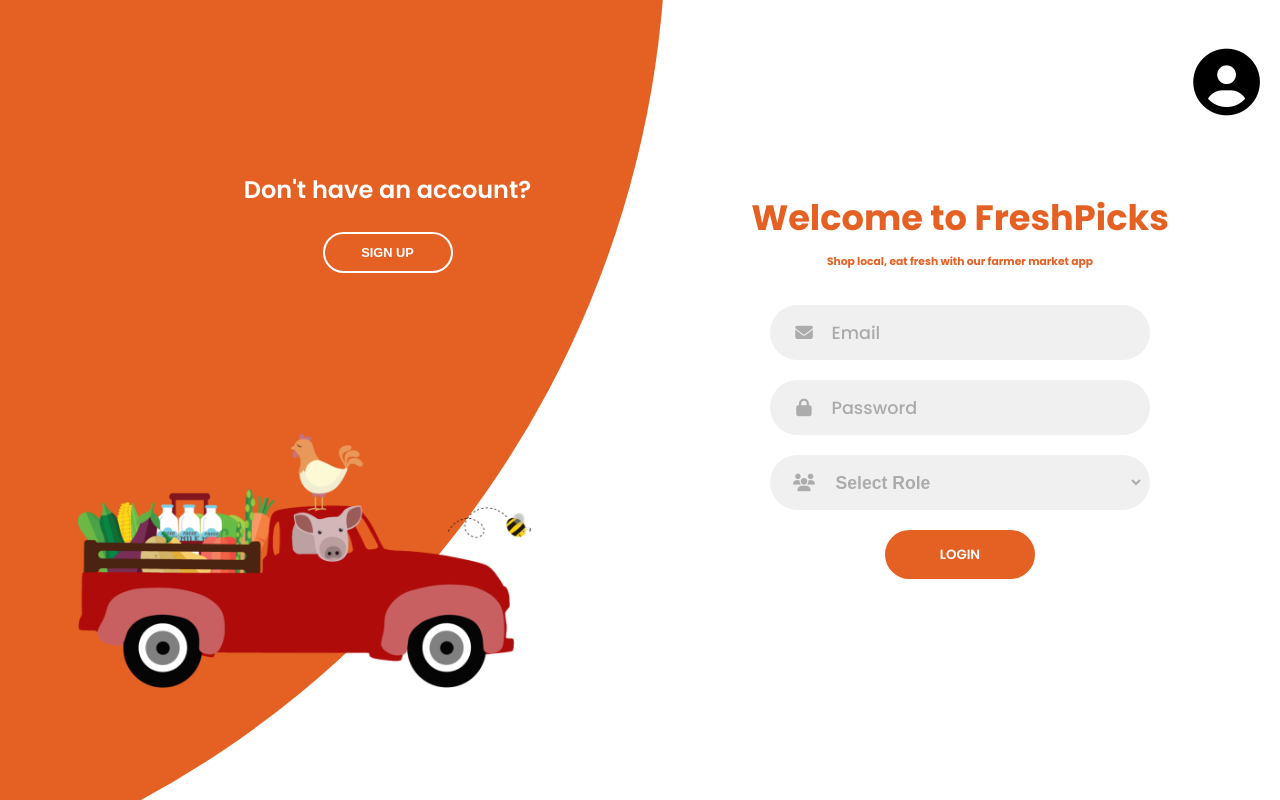
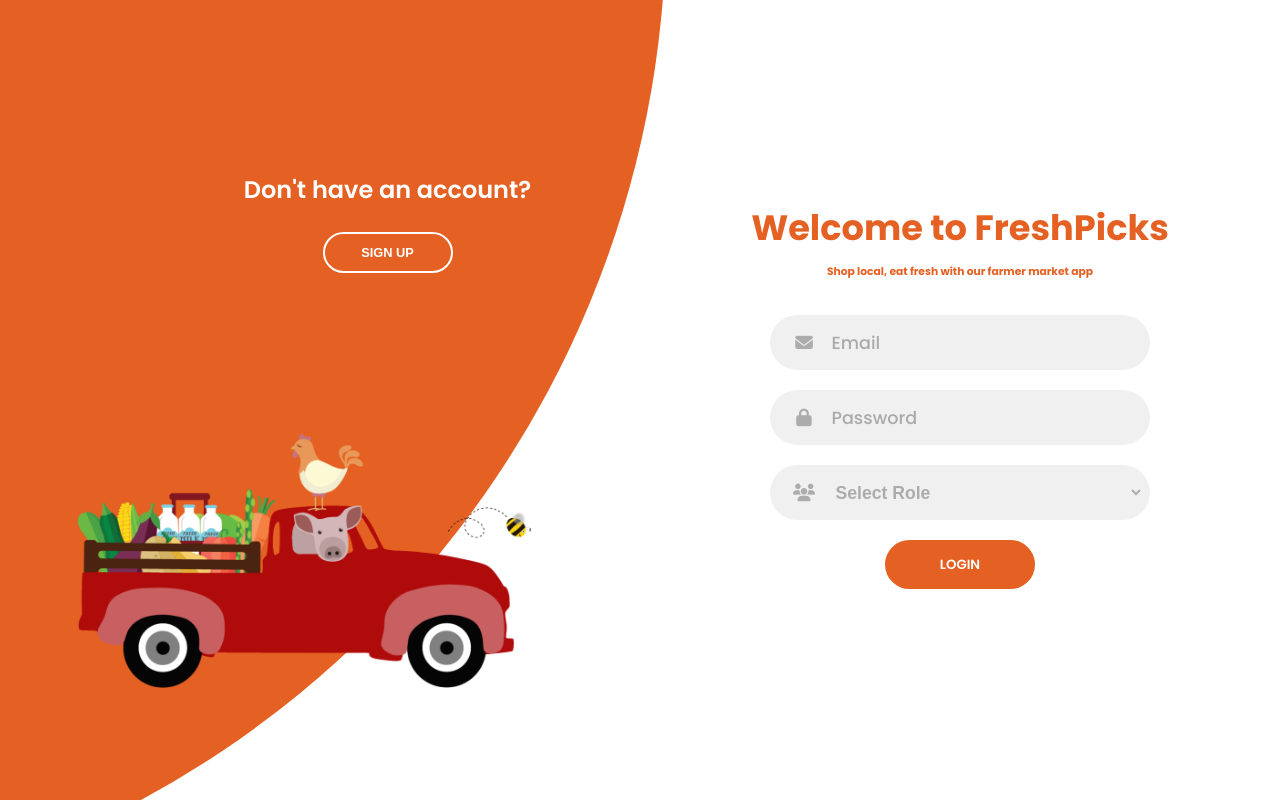
Before and after one commit to ShresthaPriya/FreshPicks, a website: page public/index.html in a window 1280 px wide. Drawn offline with Linux system fonts and the light colour scheme.

Commit message:
delete admin login

```diff
--- a/public/index.html
+++ b/public/index.html
@@ -15,12 +15,6 @@
     <div class="container">
       <div class="forms-container">
         <div class="signin-signup">
-          <nav>
-            <div class="logo-name">
-              <button id="adminButton"  class="adminlogo"><i class="fa fa-user-circle fa-5x" aria-hidden="true"></i>
-              </button>
-            </div>
-            </nav>
           <form method="post" action="/api/customer/login" class="sign-in-form">
             <h2 class="title">Welcome to FreshPicks</h2>
             <h6 class="sub-title">Shop local, eat fresh with our farmer market app</h6><br>
@@ -112,13 +106,6 @@
 
     <script >
 
-document.addEventListener("DOMContentLoaded", function() {
-  const adminButton = document.getElementById("adminButton");
-
-  adminButton.addEventListener("click", function() {
-    window.location.href = "admin.html";
-  });
-});
   </script>
   <script src="collection/signup.js"></script>
   <script src="collection/login.js"></script>
--- a/public/style.css
+++ b/public/style.css
@@ -70,18 +70,6 @@
   color: #e56123;
 }
 
-.logo-name {
-  padding: 10px; /* Adjust padding as needed */
-}
-
-.adminlogo {
-  background-color: transparent;
-  border: none;
-  cursor: pointer;
-  position: fixed;
-  top: -50px; /* Adjust top positioning as needed */
-  right: 20px; /* Adjust right positioning as needed */
-}
 
 .input-field {
   max-width: 380px;
```
